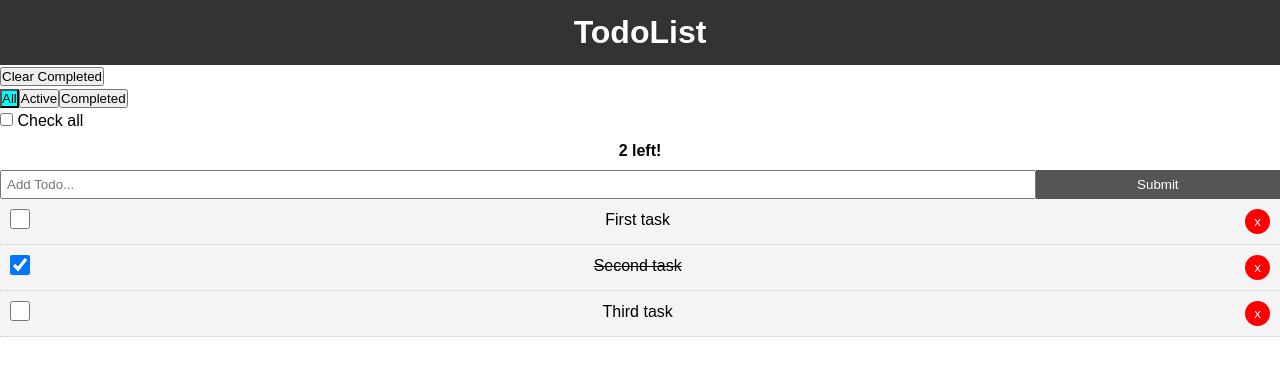
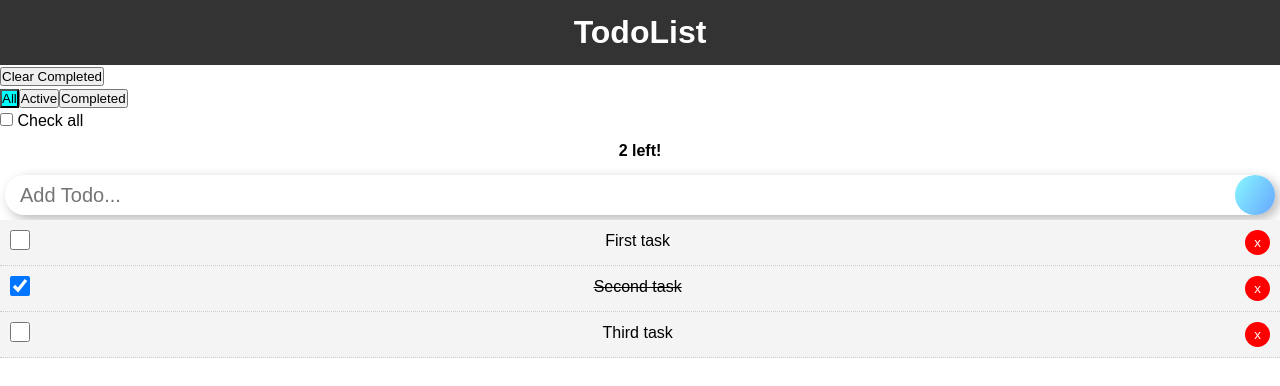
Before and after one commit to jmart790/vue_todo, a Vue app: page / in a window 1280 px wide. Shown: the top 386 px of the page. Built offline with nearby package versions, Linux system fonts and the light colour scheme.

Commit message:
added styling for todo input

```diff
--- a/src/components/AddTodo.vue
+++ b/src/components/AddTodo.vue
@@ -2,7 +2,9 @@
   <div>
     <form @submit="addTodo">
       <input type="text" v-model="title" placeholder="Add Todo..." />
-      <input type="submit" value="Submit" class="btn" />
+      <button type="submit" value="Submit" class="btn">
+        <i class="fas fa-plus" />
+      </button>
     </form>
   </div>
 </template>
@@ -30,15 +32,40 @@ export default {
 };
 </script>
 
-<style scoped>
+<style scoped lang="scss">
 form {
-  display: flex;
-}
-input[type="text"] {
-  flex: 10;
-  padding: 5px;
-}
-input[type="submit"] {
-  flex: 2;
+  margin: 5px;
+  display: grid;
+  grid-template-columns: 1fr auto;
+  // border: 1px solid blue;
+  border-radius: 25px;
+  box-shadow: 4px 4px 12px rgba(0, 0, 0, 0.287);
+
+  input[type="text"] {
+    -webkit-appearance: none;
+    -moz-appearance: none;
+    appearance: none;
+    outline: none;
+    font-size: 1.25rem;
+    padding: 5px 15px;
+    border: none;
+    border-radius: 25px;
+  }
+  button[type="submit"] {
+    background-image: linear-gradient(120deg, #89f7fe 0%, #66a6ff 100%);
+    color: #ffffff;
+    border: none;
+    border-radius: 50%;
+    height: 2.5rem;
+    width: 2.5rem;
+    font-size: 1.25rem;
+    transition: 0.3s;
+
+    :hover,
+    :focus {
+      cursor: pointer;
+      outline: none;
+    }
+  }
 }
 </style>
```
